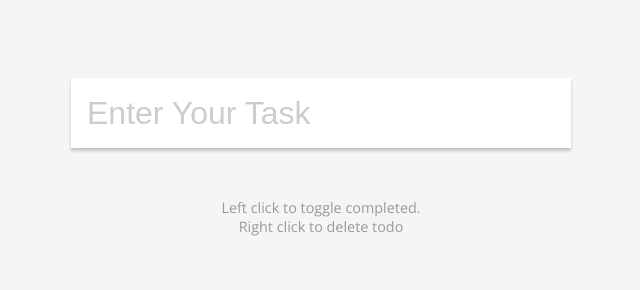
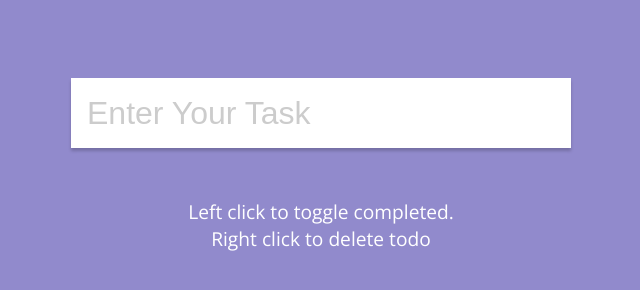
Before and after one commit to apprentice1984/simple-todo-app, a plain HTML site: page index.html in a window 1280 px wide. Shown: the part 262-552 px from the top of the page, without its empty margins (319-959 px from the left). Drawn offline with nearby package versions, Linux system fonts and the light colour scheme.

Commit message:
initial commit

```diff
--- a/index.html
+++ b/index.html
@@ -4,7 +4,7 @@
     <meta charset="UTF-8" />
     <meta name="viewport" content="width=device-width, initial-scale=1.0" />
     <link rel="stylesheet" href="style.css" />
-    <title>My_Project</title>
+    <title>Your todos for today</title>
   </head>
   <body>
     <h2>todos</h2>
--- a/style.css
+++ b/style.css
@@ -10,12 +10,12 @@
 }
 
 body {
-  align-items: center;
-  background-color: #f5f5f5;
-  color: #e0d0ef;
+  font-family: 'Open Sans', sans-serif;
+  background-color: #918acc;
+  color: #dfb886;
   display: flex;
   flex-direction: column;
-  font-family: 'Open Sans', sans-serif;
+  align-items: center;
   justify-content: center;
 }
 
@@ -27,8 +27,8 @@ h2 {
 .footer {
   text-align: center;
   margin-top: 50px;
-  color: rgb(153, 153, 153);
-  font-size: 0.9rem;
+  color: rgb(255, 255, 255);
+  font-size: 1.2rem;
   margin-bottom: 10px;
 }
 
@@ -44,16 +44,12 @@ h2 {
 
 input[type='text'],
 .filled {
-  /* display props */
-  /* position props */
-  /* box model props */
   width: 500px;
   box-shadow: 0 3px 3px rgba(0 0 0 / 20%);
   height: 70px;
   padding: 1rem;
   border: none;
   background-color: #fff;
-  /* typography  props */
   font-size: 2rem;
   color: #000;
 }
```
